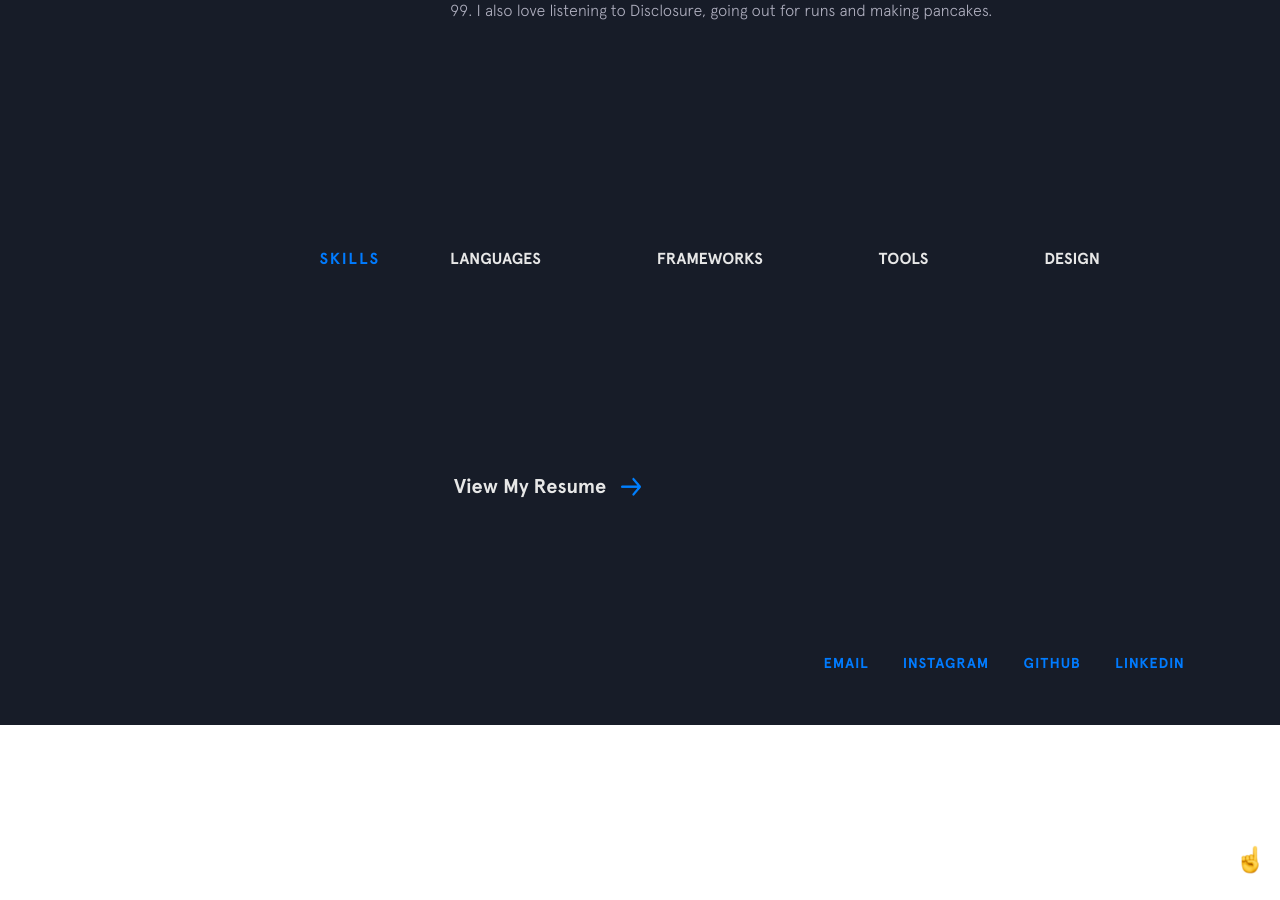
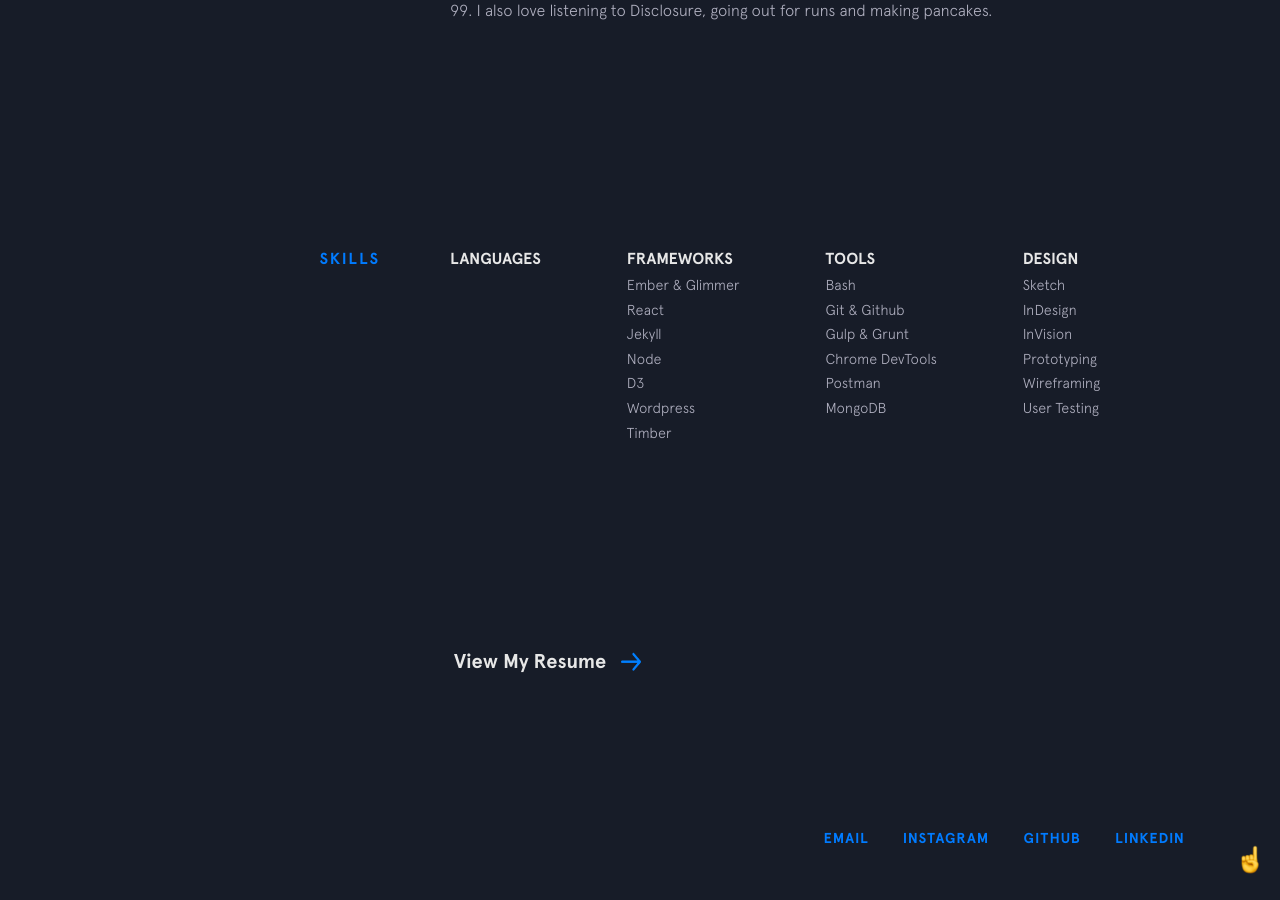
Before and after one commit to Faskyy/FahdK, a Jekyll site: the page built from index.html, in a window 1280 px wide and 900 px high, scrolled down 1319 px. Built offline with Jekyll 4.4.1, drawn with Linux system fonts in a browser that asks for light colours; nearby versions of some CDN libraries; before the commit the page ends 2044 px from its top, so only the background shows below that.

Commit message:
added skills and shizz

```diff
--- a/_data/skills.yml
+++ b/_data/skills.yml
@@ -1 +1,33 @@
-l
+llanguages:
+  - item: JavaScript (ES6)
+  - item: TypeScript
+  - item: HTML
+  - item: CSS/Sass
+  - item: Python
+  - item: SQL
+  - item: R
+
+frameworks:
+  - item: Ember & Glimmer
+  - item: React
+  - item: Jekyll
+  - item: Node
+  - item: D3
+  - item: Wordpress
+  - item: Timber
+
+tools:
+  - item: Bash
+  - item: Git & Github
+  - item: Gulp & Grunt
+  - item: Chrome DevTools
+  - item: Postman
+  - item: MongoDB
+
+design:
+  - item: Sketch
+  - item: InDesign
+  - item: InVision
+  - item: Prototyping
+  - item: Wireframing
+  - item: User Testing
```
